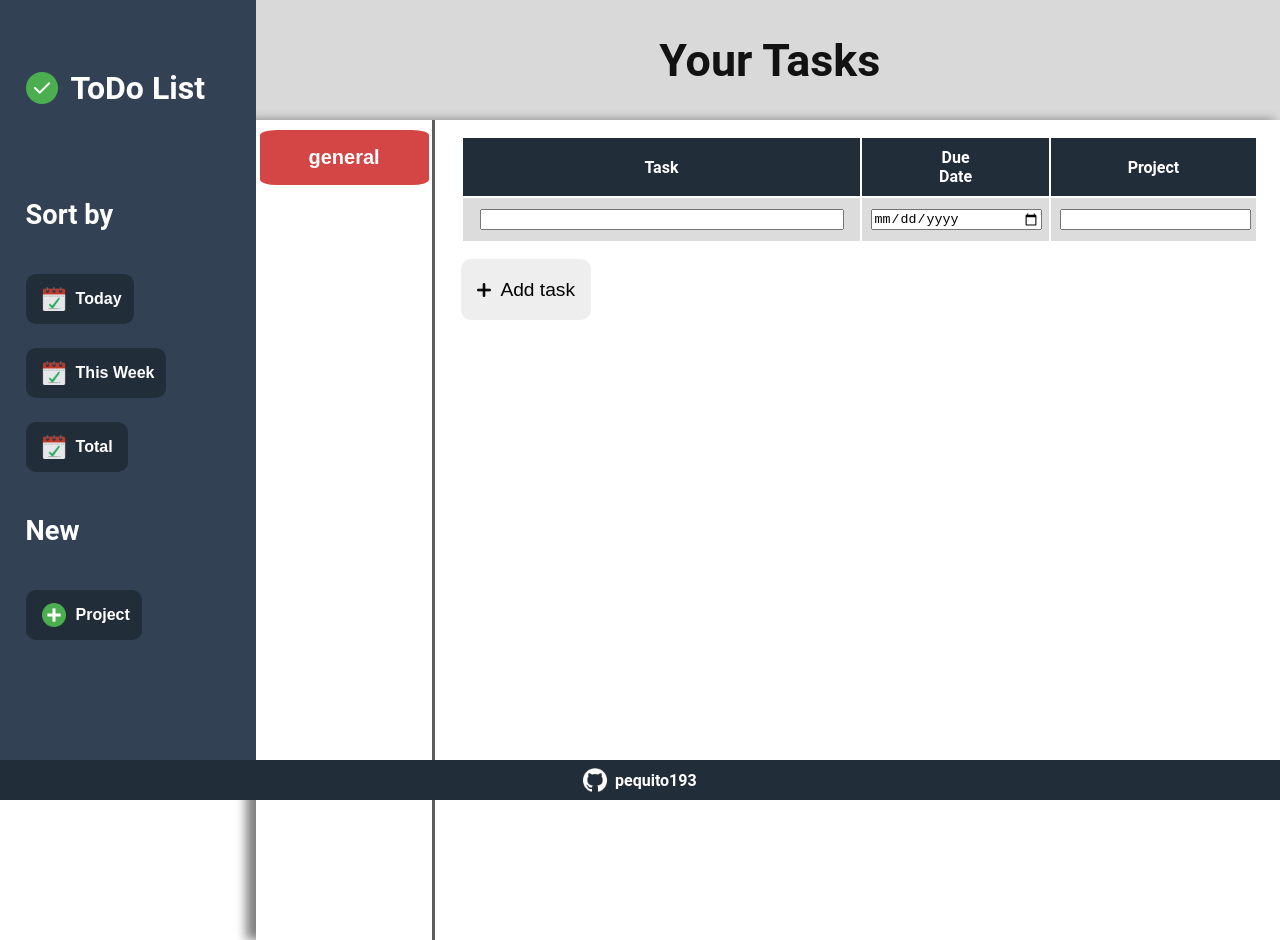
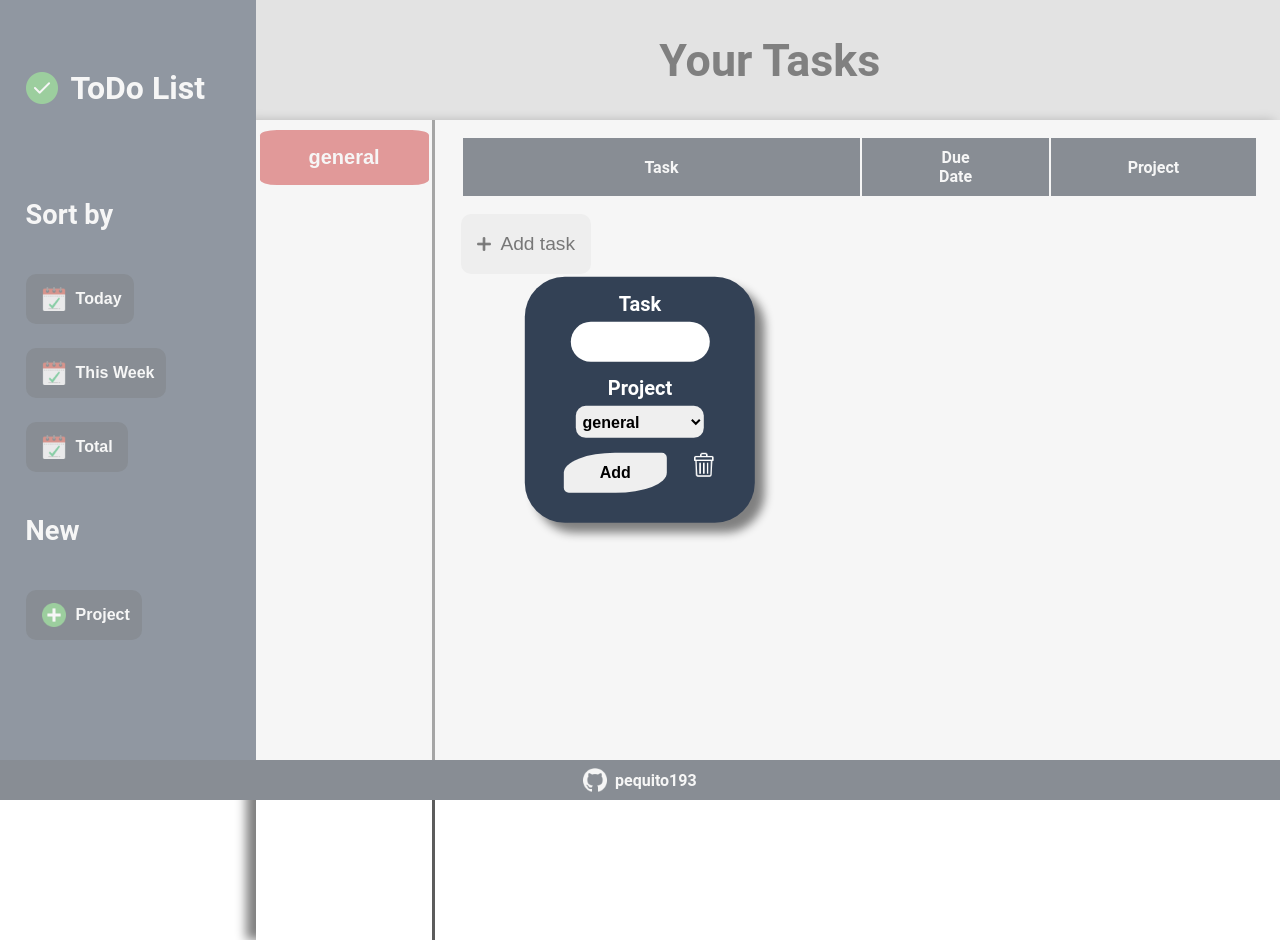
Before and after one commit to pequito193/todo-list, a plain HTML site: page index.html in a window 1280 px wide. Both pictures are taken after a click on the button "Add task". Drawn offline with Linux system fonts and the light colour scheme.

Commit message:
Add popup to create new class

```diff
--- a/index.html
+++ b/index.html
@@ -13,6 +13,24 @@
 
 
 <body>
+    <div class="dark"></div>
+    <div class="new-task-popup">
+        <div class="wrapper">
+            <label for="task-name">Task</label>
+            <input type="text" name="project" id="task-name">
+        </div>
+        <div class="wrapper">
+            <label for="project">Project</label>
+            <select id="project">
+                <option value="general">general</option>
+                <option value="math">math</option>
+            </select>
+        </div>
+        <div class="button-wrapper">
+            <button class="submit">Add</button>
+            <img src="./images/trash-can.png" alt="" class="trash-can">
+        </div>
+    </div>
     <div class="sidebar">
         <h1 class="sidebar-header">
             <img src="./images/checkmark.png" id="list-logo">
--- a/main.js
+++ b/main.js
@@ -16,7 +16,7 @@
   \**********************/
 /***/ ((__unused_webpack_module, __webpack_exports__, __webpack_require__) => {
 
-eval("__webpack_require__.r(__webpack_exports__);\n/* harmony import */ var _newProject__WEBPACK_IMPORTED_MODULE_0__ = __webpack_require__(/*! ./newProject */ \"./src/newProject.js\");\n/* harmony import */ var _newTask__WEBPACK_IMPORTED_MODULE_1__ = __webpack_require__(/*! ./newTask */ \"./src/newTask.js\");\n\n\n\n\nconst createProject = document.querySelector('.new-project')\ncreateProject.addEventListener('click', _newProject__WEBPACK_IMPORTED_MODULE_0__.createNewProject)\n\nconst createTask = document.querySelector('.create-task')\ncreateTask.addEventListener('click', _newTask__WEBPACK_IMPORTED_MODULE_1__.createNewTask)\n\n// const newTaskName = document.querySelector('.name-query')\n// newTaskName.addEventListener('keydown', e => {\n//     if (e.code === 'Enter') {\n//         newTaskName.parentElement.textContent = newTaskName.value\n//         newTaskName.parentElement.removeChild(newTaskName)\n//     }\n// })\n\n//# sourceURL=webpack://todo-list/./src/index.js?");
+eval("__webpack_require__.r(__webpack_exports__);\n/* harmony import */ var _newProject__WEBPACK_IMPORTED_MODULE_0__ = __webpack_require__(/*! ./newProject */ \"./src/newProject.js\");\n/* harmony import */ var _newTask__WEBPACK_IMPORTED_MODULE_1__ = __webpack_require__(/*! ./newTask */ \"./src/newTask.js\");\n/* harmony import */ var _openNewTaskPopup__WEBPACK_IMPORTED_MODULE_2__ = __webpack_require__(/*! ./openNewTaskPopup */ \"./src/openNewTaskPopup.js\");\n\n\n\n\n\nconst createProject = document.querySelector('.new-project')\ncreateProject.addEventListener('click', _newProject__WEBPACK_IMPORTED_MODULE_0__.createNewProject)\n\nconst openTaskCreatorPopup = document.querySelector('.create-task')\nopenTaskCreatorPopup.addEventListener('click', _openNewTaskPopup__WEBPACK_IMPORTED_MODULE_2__.openPopup)\n\nconst createTask = document.querySelector('.submit')\ncreateTask.addEventListener('click', _newTask__WEBPACK_IMPORTED_MODULE_1__.createNewTask)\n\n\n//# sourceURL=webpack://todo-list/./src/index.js?");
 
 /***/ }),
 
@@ -36,7 +36,17 @@ eval("__webpack_require__.r(__webpack_exports__);\n/* harmony export */ __webpac
   \************************/
 /***/ ((__unused_webpack_module, __webpack_exports__, __webpack_require__) => {
 
-eval("__webpack_require__.r(__webpack_exports__);\n/* harmony export */ __webpack_require__.d(__webpack_exports__, {\n/* harmony export */   \"createNewTask\": () => (/* binding */ createNewTask)\n/* harmony export */ });\nfunction createNewTask() {\n\n    const taskList = document.querySelector('.task-table')\n\n    const newTask = document.createElement('tr')\n        const taskName = document.createElement('td')\n            const nameQuery = document.createElement('input')\n            nameQuery.classList.add('name-query')\n            nameQuery.setAttribute('type', 'text')\n\n        const dueDate = document.createElement('td')\n            const dateQuery = document.createElement('input')\n            dateQuery.classList.add('date-query')\n            dateQuery.setAttribute('type', 'date')\n\n        const projectName = document.createElement('td')\n            const projectQuery = document.createElement('input')\n            projectQuery.classList.add('project-query')\n           \n\n        taskName.append(nameQuery)\n        dueDate.append(dateQuery)\n        projectName.append(projectQuery)\n\n\n    newTask.append(taskName, dueDate, projectName)\n    taskList.append(newTask)\n}\n\n\n\n//# sourceURL=webpack://todo-list/./src/newTask.js?");
+eval("__webpack_require__.r(__webpack_exports__);\n/* harmony export */ __webpack_require__.d(__webpack_exports__, {\n/* harmony export */   \"createNewTask\": () => (/* binding */ createNewTask)\n/* harmony export */ });\nfunction createNewTask() {\n\n    const newTaskCreator = document.querySelector('.new-task-popup')\n    const newTaskName = document.querySelector('#task-name')\n    const taskList = document.querySelector('.task-table')\n\n    const newTask = document.createElement('tr')\n        const taskName = document.createElement('td')\n            taskName.textContent = newTaskName.innerHTML\n\n        const dueDate = document.createElement('td')\n            const dateQuery = document.createElement('input')\n            dateQuery.classList.add('date-query')\n            dateQuery.setAttribute('type', 'date')\n\n        const projectName = document.createElement('td')\n            const projectQuery = document.createElement('input')\n            projectQuery.classList.add('project-query')\n           \n\n        taskName.append(nameQuery)\n        dueDate.append(dateQuery)\n        projectName.append(projectQuery)\n\n\n    newTask.append(taskName, dueDate, projectName)\n    taskList.append(newTask)\n}\n\n\n\n//# sourceURL=webpack://todo-list/./src/newTask.js?");
+
+/***/ }),
+
+/***/ "./src/openNewTaskPopup.js":
+/*!*********************************!*\
+  !*** ./src/openNewTaskPopup.js ***!
+  \*********************************/
+/***/ ((__unused_webpack_module, __webpack_exports__, __webpack_require__) => {
+
+eval("__webpack_require__.r(__webpack_exports__);\n/* harmony export */ __webpack_require__.d(__webpack_exports__, {\n/* harmony export */   \"openPopup\": () => (/* binding */ openPopup)\n/* harmony export */ });\nfunction openPopup() {\n    \n    const popup = document.querySelector('.new-task-popup')\n        popup.style.visibility = 'visible'\n        popup.classList.add('show')\n\n    const body = document.querySelector('.dark')\n    body.style.visibility = 'visible'\n    body.classList.add('opaque')\n}\n\n\n\n//# sourceURL=webpack://todo-list/./src/openNewTaskPopup.js?");
 
 /***/ })
 
--- a/styles.css
+++ b/styles.css
@@ -3,6 +3,124 @@ body {
     font-family: 'Roboto', sans-serif;
     display: grid;
     grid-template-columns: 20vw 1fr;
+}
+
+@keyframes darken {
+    from {
+        opacity: 0;
+    }
+    top {
+        opacity: 80%;
+    }
+}
+
+@keyframes appear {
+    from {
+        top: 100%;
+    }
+    to {
+        top: 50%;
+    }
+}
+
+.dark {
+    position: fixed;
+    width: 100vw;
+    height: 100vh;
+    z-index: 10;
+    opacity: 50%;
+    visibility: hidden;
+    background-color: #eee;
+}
+
+.opaque {
+    animation-name: darken;
+    animation-duration: 2s;
+}
+
+.show {
+    animation-name: appear;
+    animation-duration: 2s;
+}
+
+.new-task-popup {
+    position: fixed;
+    z-index: 11;
+    top: 50%;
+    left: 50%;
+    transform: translate(-50%, -50%);
+    background-color: #334155;
+    width: 18vw;
+    height: 18vw;
+    border-radius: 40px;
+    box-shadow: 10px 10px 10px gray;
+    display: flex;
+    flex-direction: column;
+    justify-content: space-evenly;
+    align-items: center;
+    visibility: hidden;
+    padding-bottom: 2vh;
+}
+
+.wrapper {
+    display: flex;
+    flex-direction: column;
+    align-items: center;
+    gap: 6px;
+}
+
+label {
+    font-size: 1.25rem;
+    font-weight: bold;
+    color: white;
+}
+
+#task-name {
+    border: none;
+    border-radius: 20px;
+    padding: 4px 12px;
+    height: 4vh;
+    width: 9vw;
+}
+
+#project {
+    border: none;
+    width: 10vw;
+    height: 4vh;
+    font-weight: bold;
+    font-size: 1rem;
+    padding-left: 0.2vw;
+    border-radius: 10px;
+}
+
+.button-wrapper {
+    display: flex;
+    gap: 2vw;
+}
+
+.submit {
+    border: none;
+    width: 8vw;
+    height: 40px;
+    font-weight: bold;
+    font-size: 1rem;
+    border-radius: 50% 5px;
+}
+
+.submit:hover {
+    cursor: pointer;
+    border-radius: 5px 50%;
+}
+
+.trash-can {
+    height: 3vh;
+    width: auto;
+    filter: invert(100%);
+}
+
+.trash-can:hover {
+    cursor: pointer;
+    transform: scale(1.1,1.1);
 }
 
 
@@ -230,7 +348,6 @@ td {
     width: auto;
 }
 
-.name-query,
 .date-query,
 .project-query {
     margin: 10px 4%;
```
Also changed, not shown: images/trash-can.png (added).
